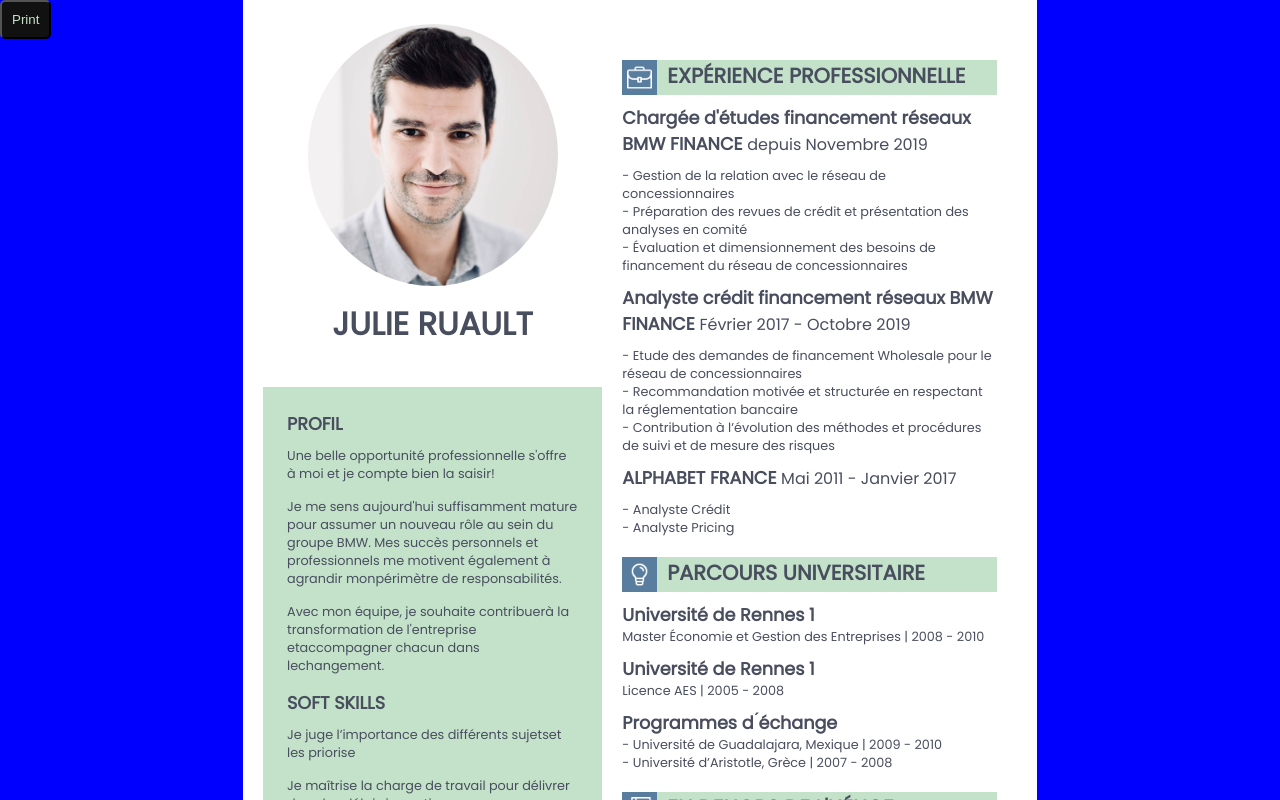
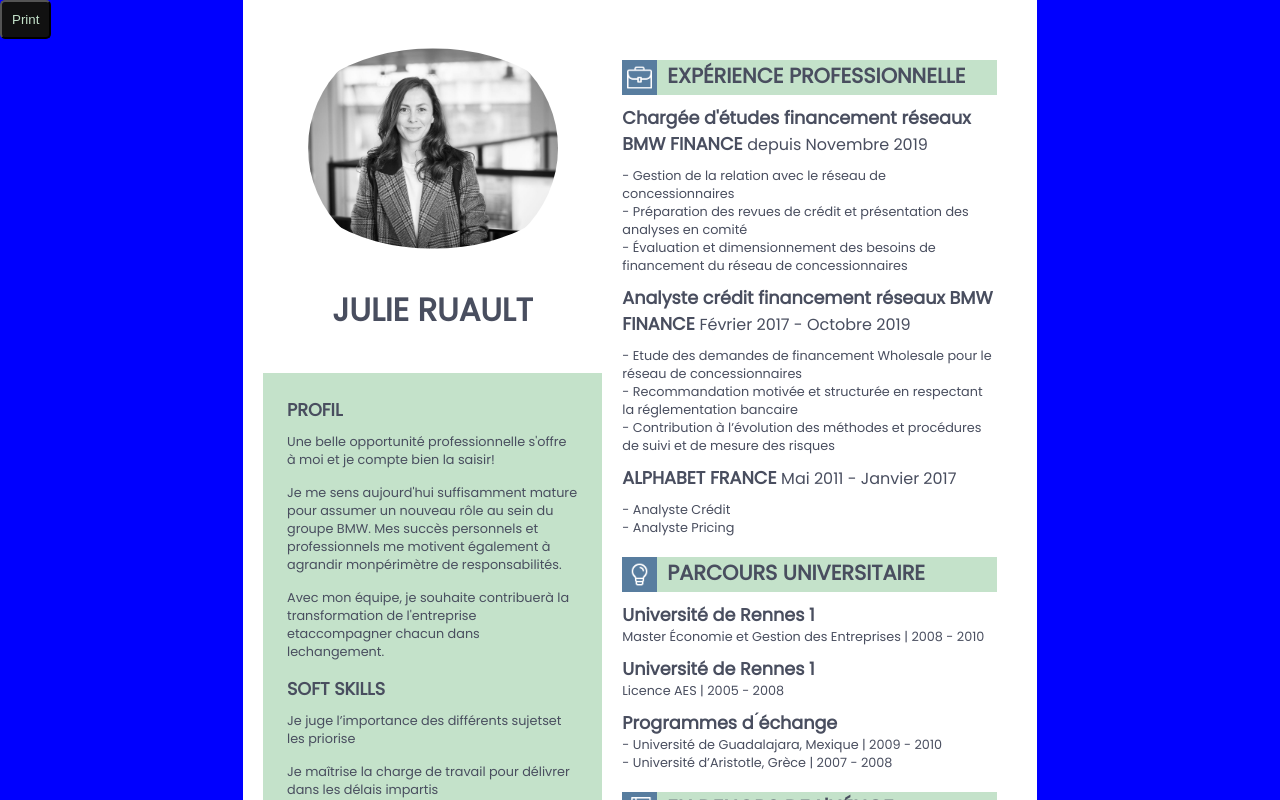
Before and after one commit to danielgonzalez0/20230804-CV2, a React (Create React App) app: page / in a window 1280 px wide. Shown: the top 800 px of the page. Built offline with nearby package versions, Linux system fonts and the light colour scheme.

Commit message:
1ere version cv julie

```diff
--- a/src/components/sidebar/Sidebar.jsx
+++ b/src/components/sidebar/Sidebar.jsx
@@ -1,5 +1,5 @@
 import React from 'react';
-import userImg from '../../assets/img/daniel.jpg';
+import userImg from '../../assets/img/julie/profil-J.jpg';
 import Contact from './Contact';
 
 const Sidebar = () => {
@@ -9,12 +9,12 @@ const Sidebar = () => {
         <img
           src={userImg}
           alt="portrait de profil"
-          style={{ maxWidth: '100%', height: 'auto', width: 'auto',borderRadius: '50%'}}
+          style={{ maxWidth: '100%', height: 'auto', width: 'auto', borderRadius: '50%' }}
         />
       </div>
       <h1>JULIE RUAULT</h1>
       <div className="user">
-        <Contact/>
+        <Contact />
       </div>
     </>
   );
--- a/src/components/sidebar/_sidebar.scss
+++ b/src/components/sidebar/_sidebar.scss
@@ -1,10 +1,19 @@
 .img-container {
-  max-width: 250px;
-  max-height: 250px;
+  width: 250px;
+  height: 250px;
+  border-radius: 50%;
   display: flex;
   justify-content: center;
   align-items: center;
   margin: 10px auto;
+   overflow: hidden;
+  img {
+    width: 100%;
+    height: 100%;
+    object-fit: cover;
+     transform: scale(1.2);
+
+  }
 }
 
 h1 {
@@ -23,7 +32,7 @@ h1 {
     font-weight: 900;
     margin-bottom: 10px;
   }
-  .text{
+  .text {
     font-size: $h5-font-size;
     margin-bottom: 15px;
   }
@@ -38,7 +47,6 @@ h1 {
   position: relative;
   font-size: $h5-font-size;
   color: $grey2;
-
 
   .container {
     display: flex;
```
Also changed, not shown: src/assets/img/julie/profil-J.jpg (added).
